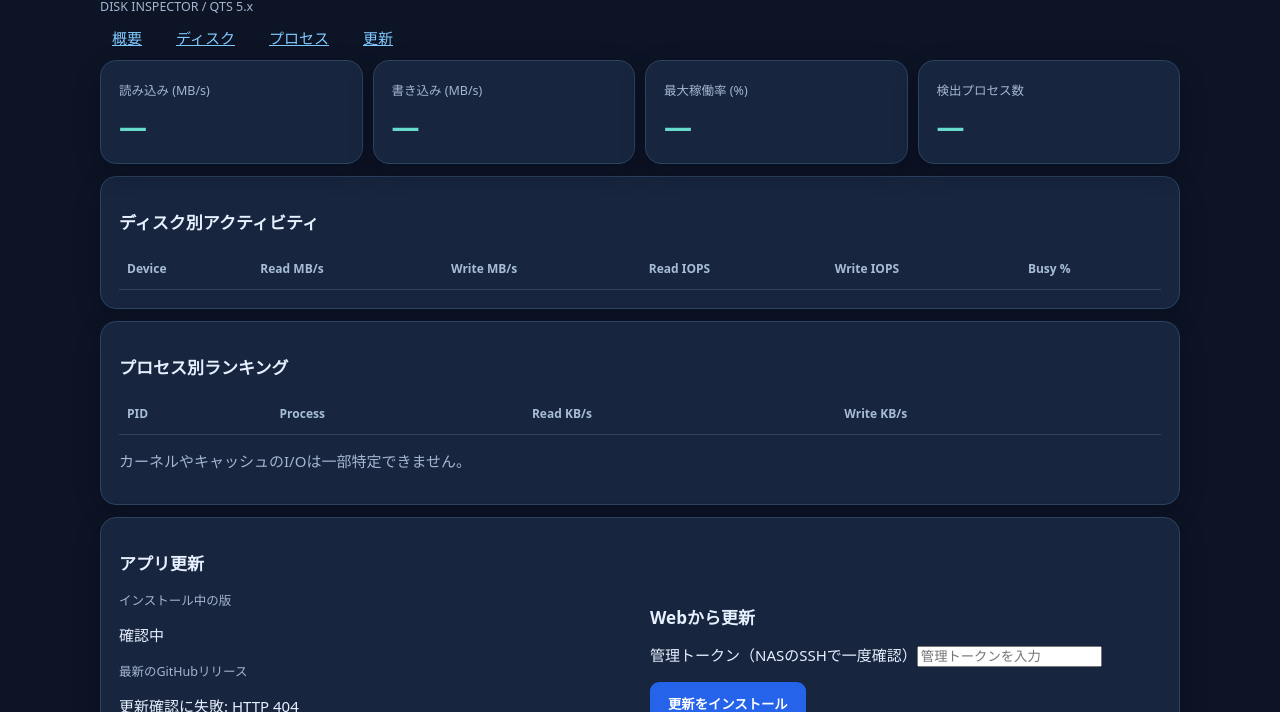
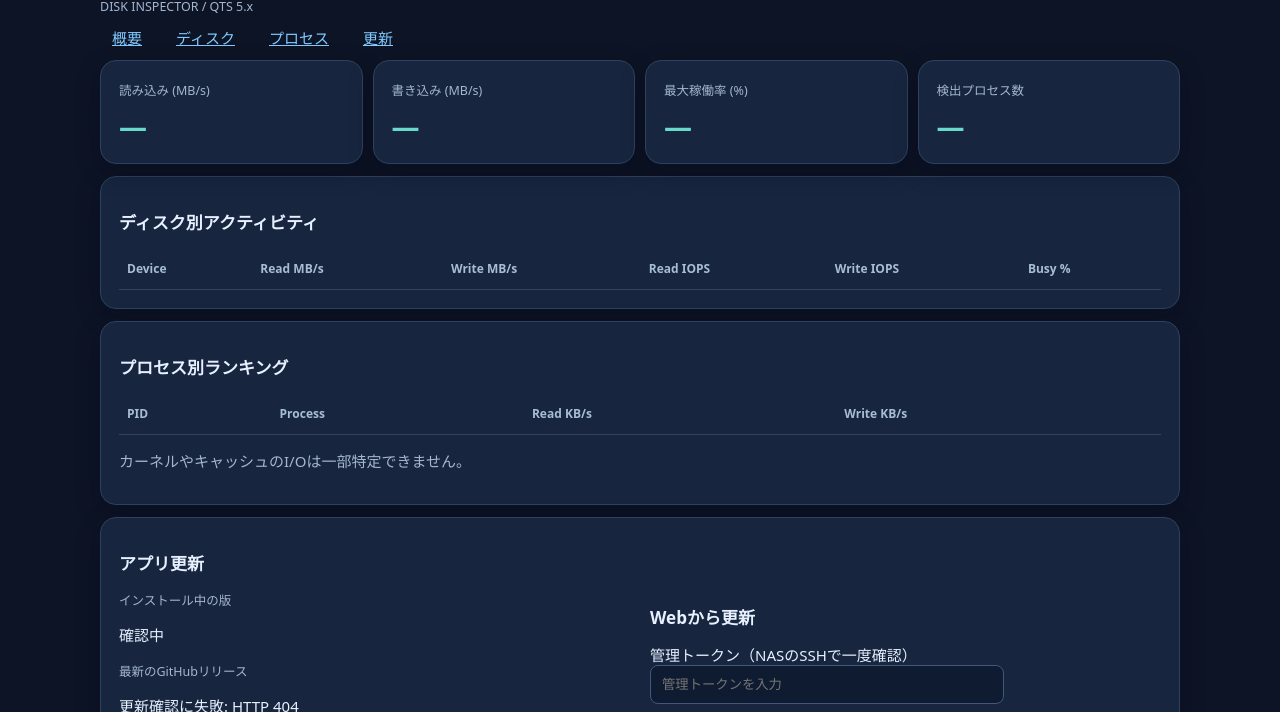
Before and after one commit to souten-yd/QnapControlCenter, a plain HTML site: page disk_inspector/index.html in a window 1280 px wide. Shown: the part 88-800 px from the top of the page. Drawn offline with Linux system fonts and the light colour scheme; no server answers.

Commit message:
feat: QPKG Web updater prerelease candidate

```diff
--- a/disk_inspector/style.css
+++ b/disk_inspector/style.css
@@ -1 +1,2 @@
 body{margin:0;background:#0d1425;color:#e7f0ff;font:15px system-ui,sans-serif}main{max-width:1080px;margin:auto;padding:20px}header{display:flex;justify-content:space-between;align-items:center}h1{font-size:23px}h2{font-size:17px}nav{display:flex;gap:10px;overflow:auto}nav a{padding:12px;color:#80caff}section,.metric{background:#17253e;border:1px solid #2b4261;border-radius:16px;padding:18px;margin:12px 0;box-shadow:0 8px 25px #04091644}.cards{display:grid;grid-template-columns:repeat(4,minmax(0,1fr));gap:10px}.metric{margin:0}.metric b{display:block;font-size:28px;color:#67dacc;margin-top:8px}.muted,small{color:#a4b6d0}table{border-collapse:collapse;width:100%;white-space:nowrap;font-size:13px}th,td{padding:12px 8px;border-bottom:1px solid #32435a;text-align:left}th{color:#a6bdd5;font-size:12px}.scroll{overflow-x:auto}button{padding:12px 18px;border:0;border-radius:9px;background:#2563eb;color:white;font-weight:700}a{color:#82bdff}.update{display:grid;grid-template-columns:1fr 1fr;gap:20px}.status{color:#71e4b7}.notice{padding:12px;background:#243554;border-radius:9px}@media(max-width:700px){main{padding:13px}.cards{grid-template-columns:repeat(2,minmax(0,1fr))}.update{grid-template-columns:1fr}section{padding:14px}.metric b{font-size:23px}}
+input[type=password]{background:#0e1b31;border:1px solid #42577a;color:#fff;padding:11px;width:100%;max-width:330px;border-radius:8px}button:disabled{opacity:.45;cursor:not-allowed}
```
